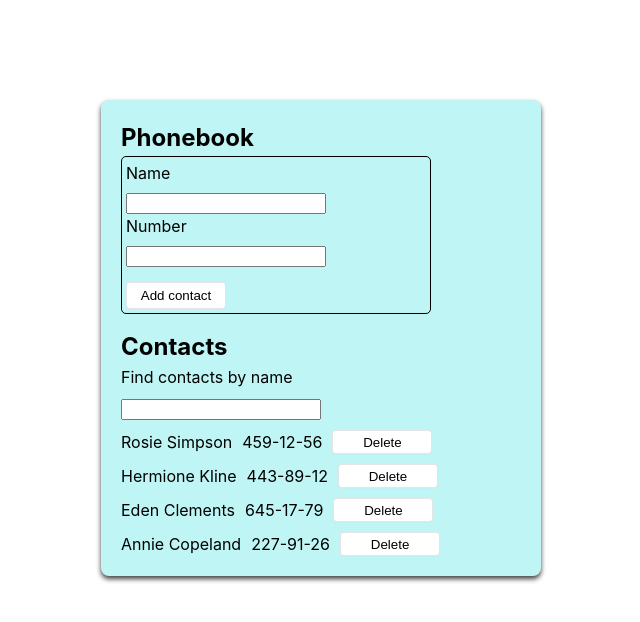
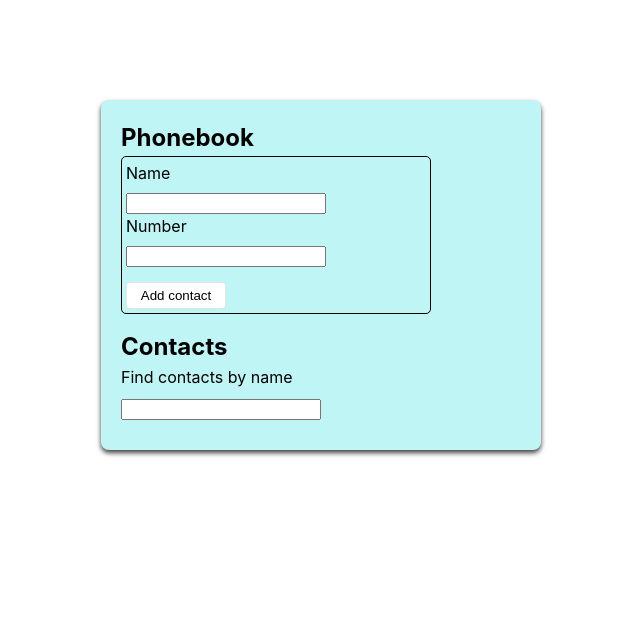
Before and after one commit to Linsted/goit-react-hw-02-phonebook, a React (Create React App) app: page / in a window 1280 px wide. Shown: the top 622 px of the page, without its empty margins (319-959 px from the left). Built offline with nearby package versions, Linux system fonts and the light colour scheme.

Commit message:
delete internal array

```diff
--- a/src/components/App.jsx
+++ b/src/components/App.jsx
@@ -9,12 +9,7 @@ export class App extends React.Component {
 
 
   state = {
-    contacts: [
-    {id: 'id-1', name: 'Rosie Simpson', phone: '459-12-56'},
-    {id: 'id-2', name: 'Hermione Kline', phone: '443-89-12'},
-    {id: 'id-3', name: 'Eden Clements', phone: '645-17-79'},
-    {id: 'id-4', name: 'Annie Copeland', phone: '227-91-26'},
-  ],
+    contacts: [],
     filter: '',
 
   }
```
